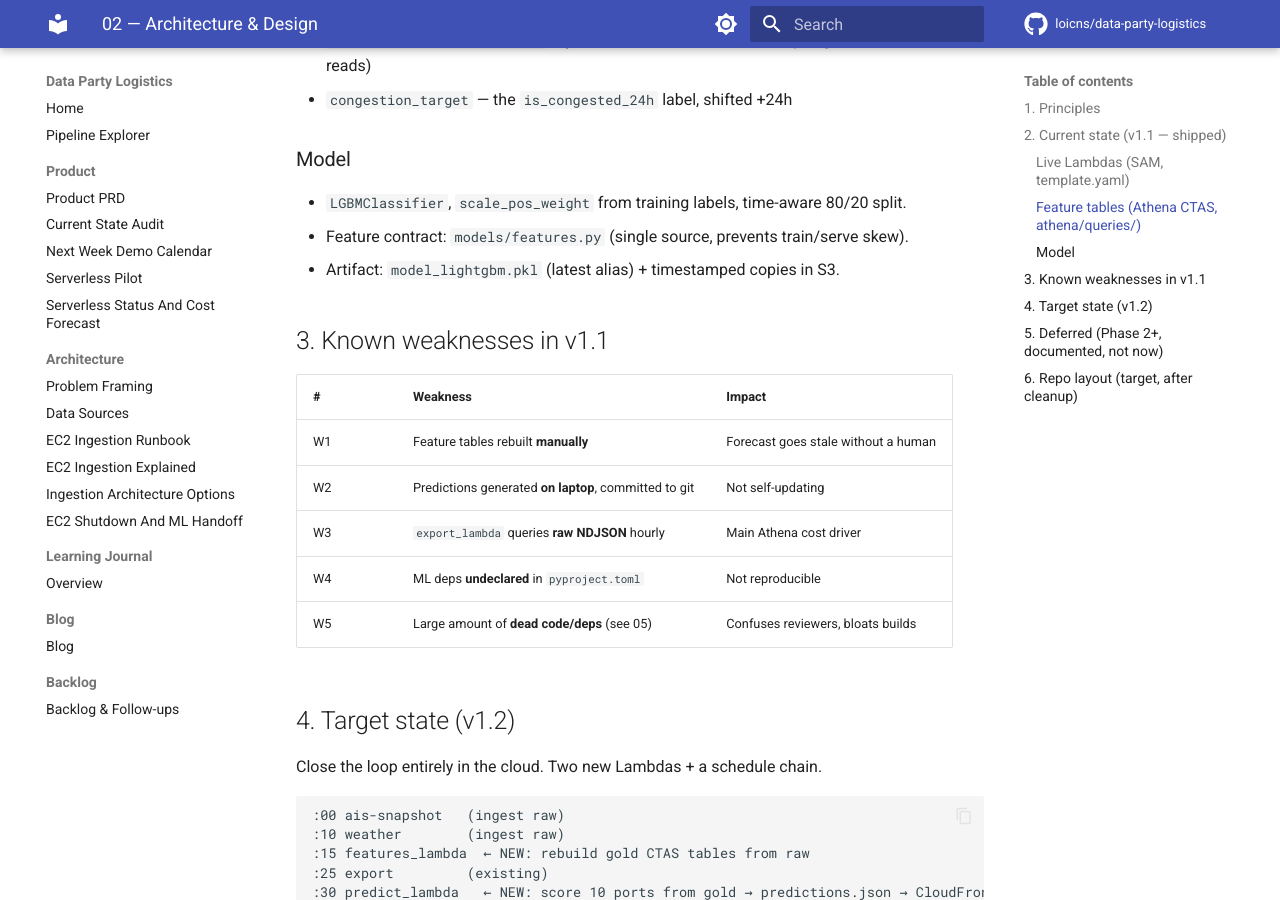
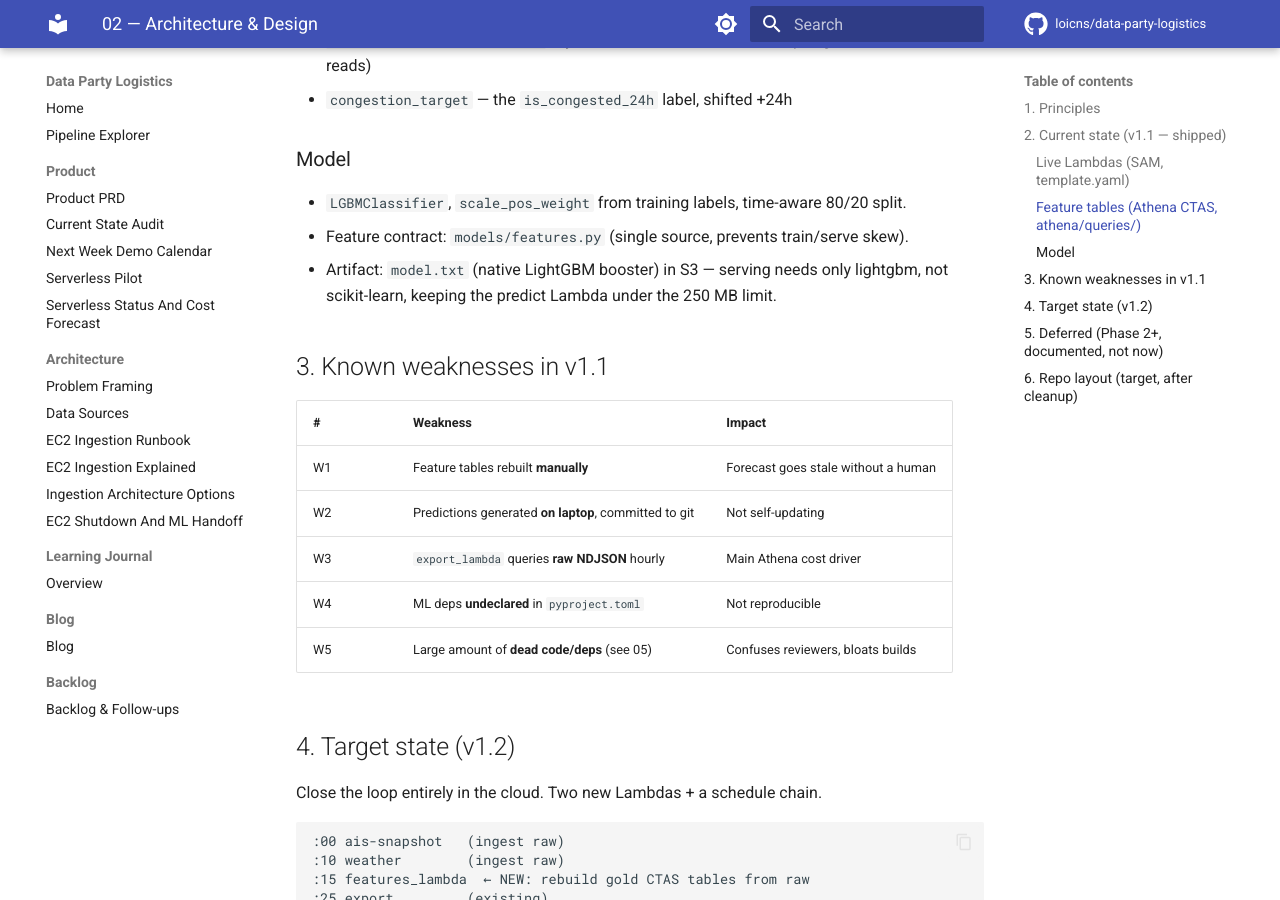
Before and after one commit to loicns/data-party-logistics, an MkDocs documentation site: the page built from docs/blueprint/02-ARCHITECTURE.md, in a window 1280 px wide and 900 px high, scrolled down 1344 px. Built offline with MkDocs 1.6.1 and Material for MkDocs 9.7.7, drawn with Linux system fonts in a browser that asks for light colours; comment, search, counter and statistics services are not loaded.

Commit message:
docs: add v1.2 cleanup plan; update model artifact to model.txt
Co-Authored-By: Claude Opus 4.8 <noreply@anthropic.com>

```diff
--- a/docs/blueprint/02-ARCHITECTURE.md
+++ b/docs/blueprint/02-ARCHITECTURE.md
@@ -51,7 +51,8 @@ NOAA       ─┘        │
 
 - `LGBMClassifier`, `scale_pos_weight` from training labels, time-aware 80/20 split.
 - Feature contract: `models/features.py` (single source, prevents train/serve skew).
-- Artifact: `model_lightgbm.pkl` (latest alias) + timestamped copies in S3.
+- Artifact: `model.txt` (native LightGBM booster) in S3 — serving needs only
+  lightgbm, not scikit-learn, keeping the predict Lambda under the 250 MB limit.
 
 ## 3. Known weaknesses in v1.1
 
```
